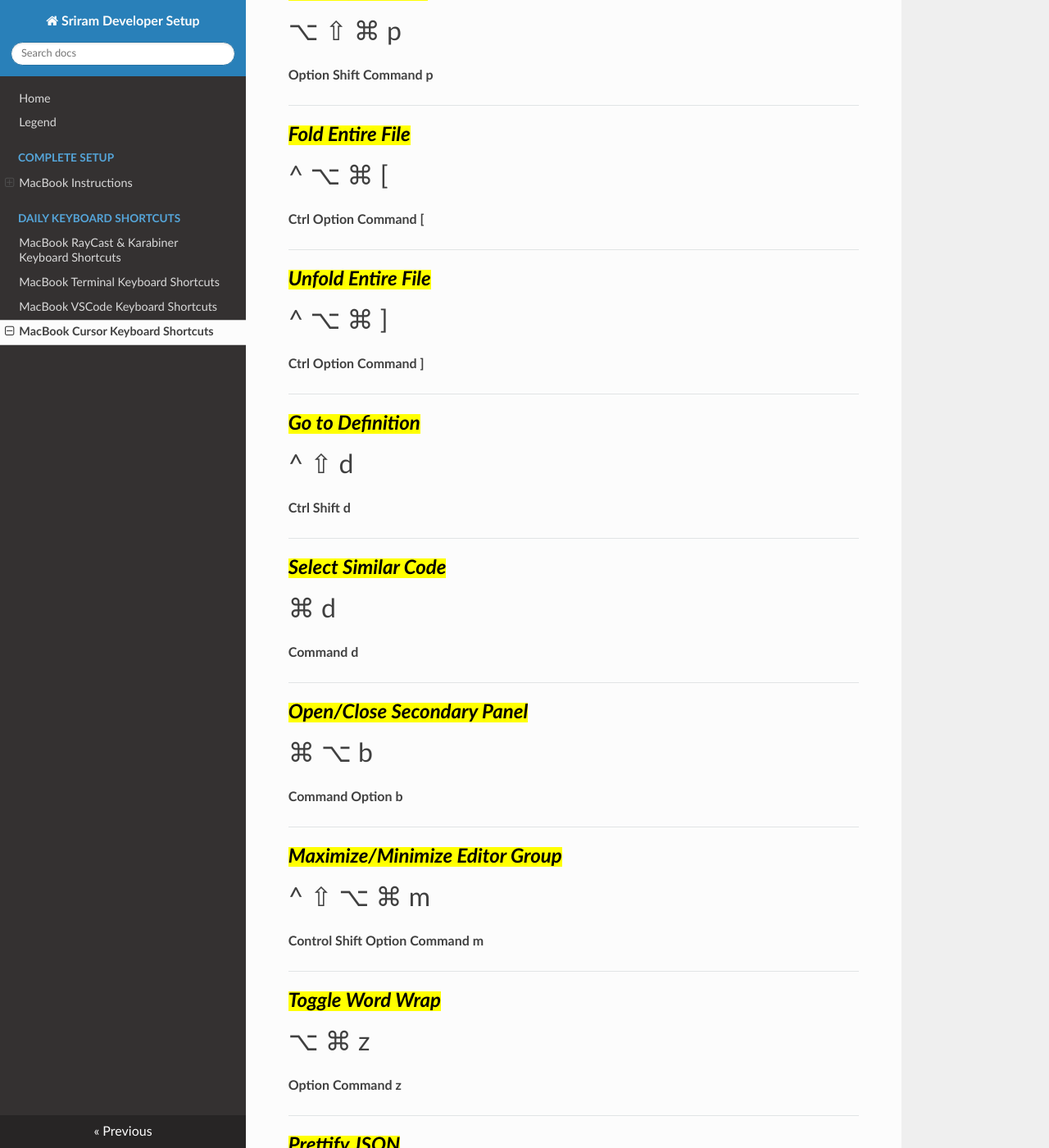
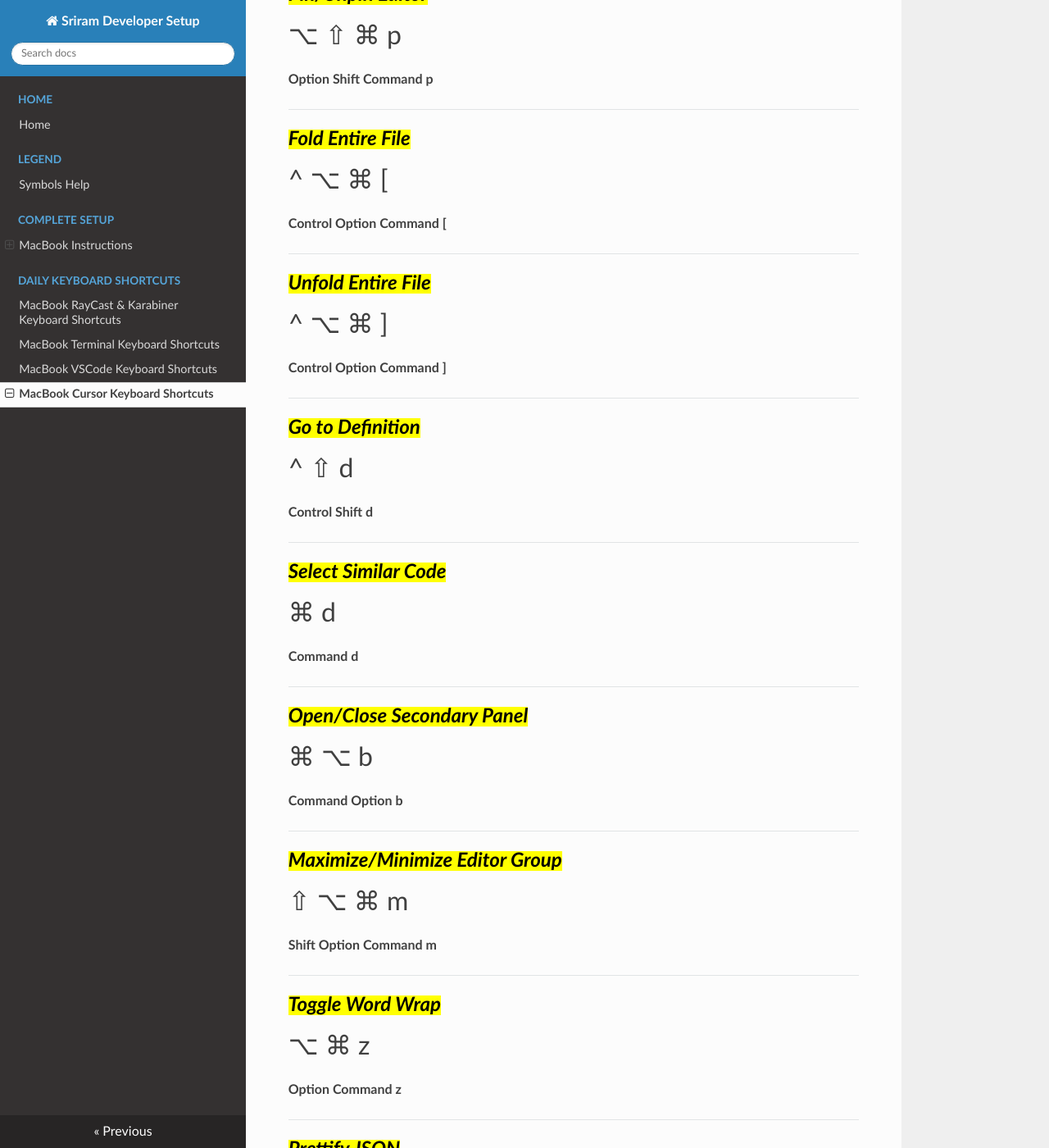
Before and after one commit to Sriram-Kilambi/sriramk-dev-setup, an MkDocs documentation site: the page built from docs/daily_shortcuts/cursor.md, in a window 1280 px wide and 1400 px high, scrolled down 7218 px. Shown: the whole window at 82% size. Built offline with MkDocs 1.6.1, drawn with Linux system fonts in a browser that asks for light colours; nearby versions of some CDN libraries; some of the changed text lies outside the part shown.

Commit message:
Synced Cursor latest settings

```diff
--- a/docs/daily_shortcuts/cursor.md
+++ b/docs/daily_shortcuts/cursor.md
@@ -4,7 +4,7 @@
 
 <font size="6">^ ⇧ c o</font>
 
-**Ctrl Shift c o**
+**Control Shift c o**
 
 ---
 
@@ -12,7 +12,7 @@
 
 <font size="6">^ ⇧ c h</font>
 
-**Ctrl Shift c h**
+**Control Shift c h**
 
 ---
 
@@ -76,7 +76,7 @@
 
 <font size="6">^ ⇧ Down</font>
 
-**Ctrl Shift Down**
+**Control Shift Down**
 
 ---
 
@@ -84,7 +84,7 @@
 
 <font size="6">^ ⇧ Up</font>
 
-**Ctrl Shift Up**
+**Control Shift Up**
 
 ---
 
@@ -116,11 +116,11 @@
 
 <font size="6">^ ⇧ ⌥ f</font>
 
-**Ctrl Shift Option f**
+**Control Shift Option f**
 
 ---
 
-<font size="5"><mark>Open Terminal</mark></font>
+<font size="5"><mark>Open Bottom Panel</mark></font>
 
 <font size="6">⌘ j</font>
 
@@ -132,7 +132,7 @@
 
 <font size="6">^ ⌘ j</font>
 
-**Ctrl Command j**
+**Control Command j**
 
 ---
 
@@ -188,7 +188,7 @@
 
 <font size="6">^ g</font>
 
-**Ctrl g**
+**Control g**
 
 ---
 
@@ -196,7 +196,7 @@
 
 <font size="6">^ t</font>
 
-**Ctrl t**
+**Control t**
 
 ---
 
@@ -204,7 +204,7 @@
 
 <font size="6">^ ⇧ ⌥ ⌘ &nbsp;&nbsp; Up/Down/Left/Right</font>
 
-**Ctrl Shift Option Command &nbsp;&nbsp; Up/Down/Left/Right**
+**Control Shift Option Command &nbsp;&nbsp; Up/Down/Left/Right**
 
 ---
 
@@ -260,7 +260,7 @@
 
 <font size="6">^ `</font>
 
-**Ctrl `**
+**Control `**
 
 ---
 
@@ -290,7 +290,7 @@
 
 <font size="5"><mark>Bookmark Line</mark></font>
 
-<font size="6"⇧ ⌥ ⌘ b</font>
+<font size="6">⇧ ⌥ ⌘ b</font>
 
 **Shift Option Command b**
 
@@ -332,7 +332,7 @@
 
 <font size="6">^ ⌥ ⌘ [</font>
 
-**Ctrl Option Command [**
+**Control Option Command [**
 
 ---
 
@@ -340,7 +340,7 @@
 
 <font size="6">^ ⌥ ⌘ ]</font>
 
-**Ctrl Option Command ]**
+**Control Option Command ]**
 
 ---
 
@@ -348,7 +348,7 @@
 
 <font size="6">^ ⇧ d</font>
 
-**Ctrl Shift d**
+**Control Shift d**
 
 ---
 
@@ -370,9 +370,9 @@
 
 <font size="5"><mark>Maximize/Minimize Editor Group</mark></font>
 
-<font size="6">^ ⇧ ⌥ ⌘ m</font>
+<font size="6">⇧ ⌥ ⌘ m</font>
 
-**Control Shift Option Command m**
+**Shift Option Command m**
 
 ---
 
--- a/mkdocs.yml
+++ b/mkdocs.yml
@@ -1,7 +1,9 @@
 site_name: Sriram Developer Setup
 nav:
-  - Home: index.md
-  - Legend: legend.md
+  - Home:
+      - Home: index.md
+  - Legend:
+      - Symbols Help: legend.md
   - Complete Setup:
       - MacBook Instructions:
           - Macbook Initial Setup: macbook/initial-setup.md
```
Also changed, not shown: docs/legend.md (+1 -1 lines), docs/macbook/Cursor/keybindings.md (+1 -1 lines), docs/macbook/Cursor/keyboard-shortcuts.md (+17 -17 lines), site/macbook/Cursor/keybindings/index.html, site/search/search_index.json.
